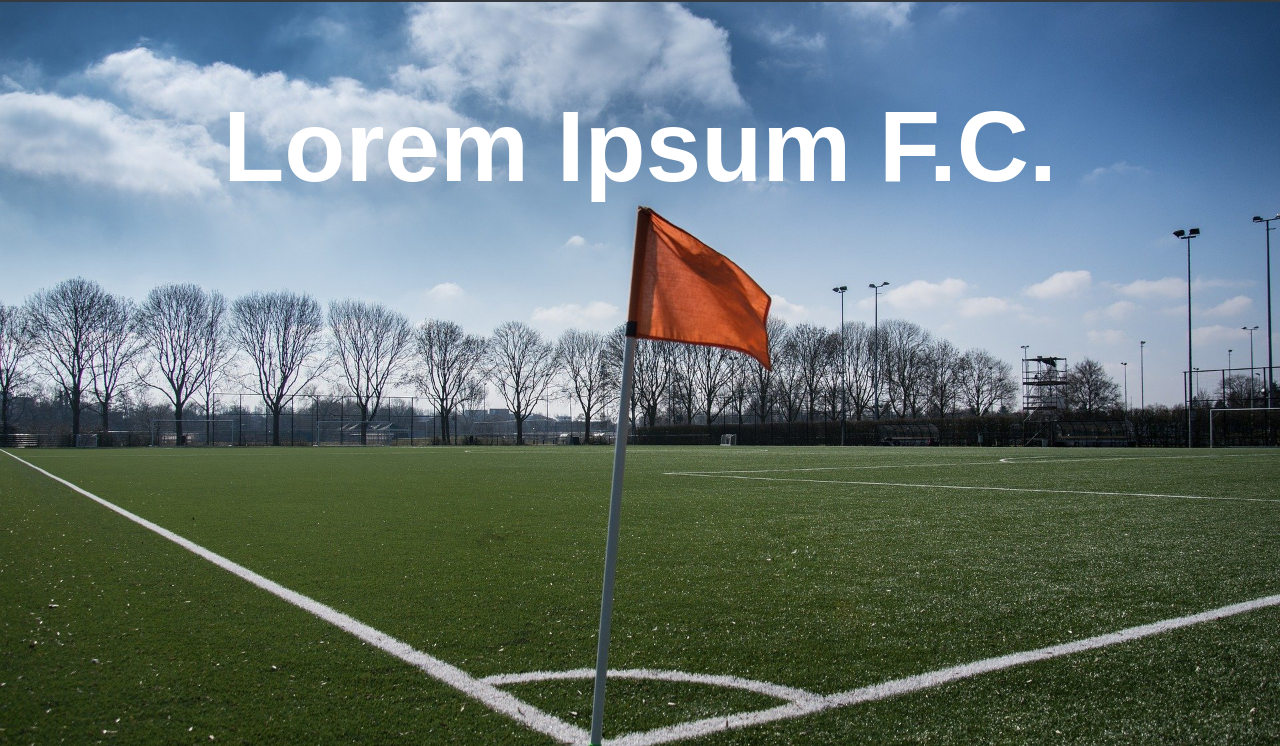
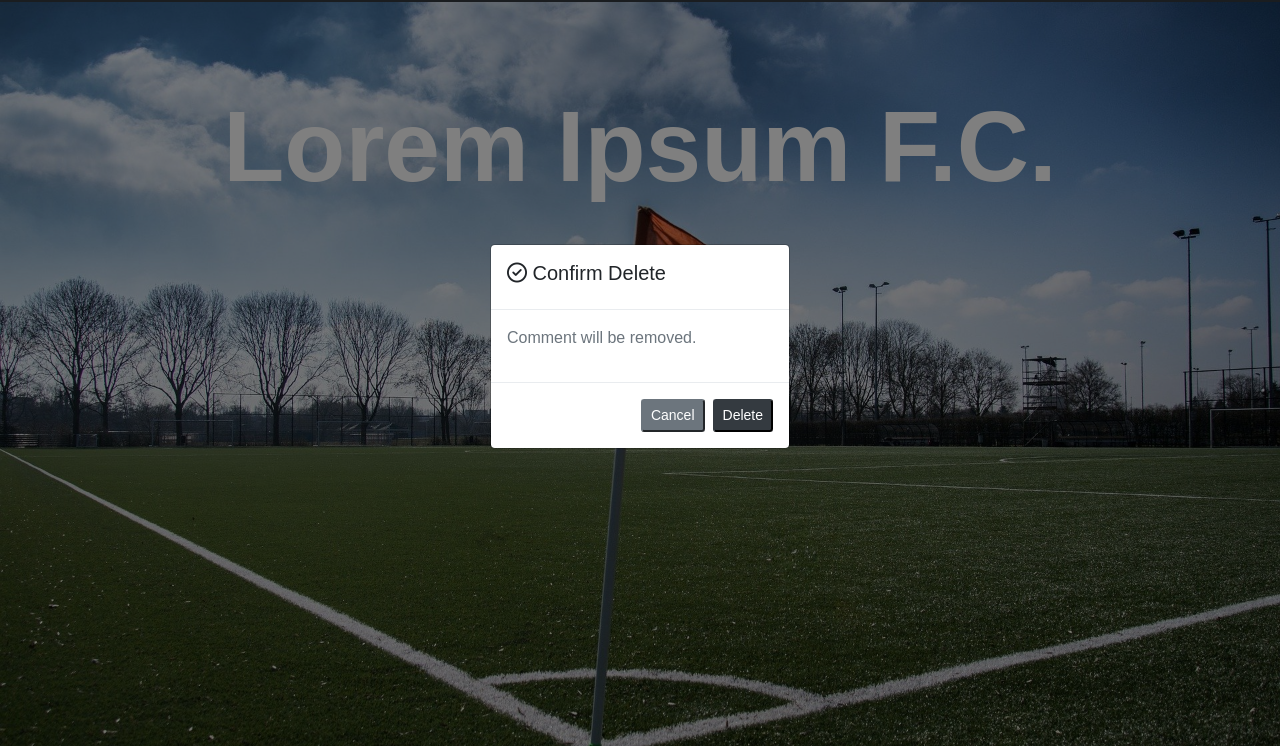
Before and after one commit to jasonthorne/InternetProgramming, a plain HTML site: page LoremIpsum/public/index.html in a window 1280 px wide. Shown: the part 54-800 px from the top of the page. Drawn offline with nearby package versions, Linux system fonts and the light colour scheme; no server answers.

Commit message:
styling delete comment modal

```diff
--- a/LoremIpsum/public/index.html
+++ b/LoremIpsum/public/index.html
@@ -446,20 +446,25 @@
 			<div class="modal-dialog modal-sm modal-dialog-centered">
 				<div class="modal-content">
 					<div class="modal-header">
-						<h6 class="modal-title">Delete comment?</h6>
-						<button type="button" class="close" data-dismiss="modal" aria-label="Close">
+						<p class="h5"><i class="fa-regular fa-circle-check"></i> Confirm Delete</p>
+
+						<!--<button type="button" class="close" data-dismiss="modal" aria-label="Close">
 							<span aria-hidden="true">&times;</span>
-						</button>
+						</button>-->
 					</div>
 					<div class="modal-body">
+						<p class="text-muted">Comment will be removed.</p>
+					</div>
+
+					<!--<div class="modal-body">
 						<div id="likes-modal-title">
 							<i class="far fa-thumbs-up"></i> Liked
 						</div>
 						Total page likes: <span id="modal-total-likes"></span>
-					</div>
+					</div>-->
 					<div class="modal-footer">
-						<button type="button" class="btn btn-secondary" data-dismiss="modal">Close</button>
-						<button type="button" class="btn btn-primary" onclick="deleteComment()">Delete</button>
+						<button type="button" class="btn-secondary btn-sm" data-dismiss="modal">Cancel</button>
+						<button type="button" class="btn-dark btn-sm" onclick="deleteComment()">Delete</button>
 					</div>
 				</div>
 			</div>
--- a/LoremIpsum/public/js/comments.js
+++ b/LoremIpsum/public/js/comments.js
@@ -16,7 +16,9 @@ var commentTooltip = makeToolTip("comment-input", "Enter Comment");  //comment t
 //get comments from db:
 function getComments(){
 
-    let request = new XMLHttpRequest(); //request object
+    $("#delete-comment-modal").modal("show");
+
+    /*let request = new XMLHttpRequest(); //request object
     //open get request on firebase's 'getComments' function:
     request.open("GET", "https://us-central1-lorem-ipsum-fc.cloudfunctions.net/getComments");
 
@@ -43,7 +45,7 @@ function getComments(){
         }
     };
 
-    request.send(null);
+    request.send(null);*/
 
     //add test comments:
     /*comments.push(
```
